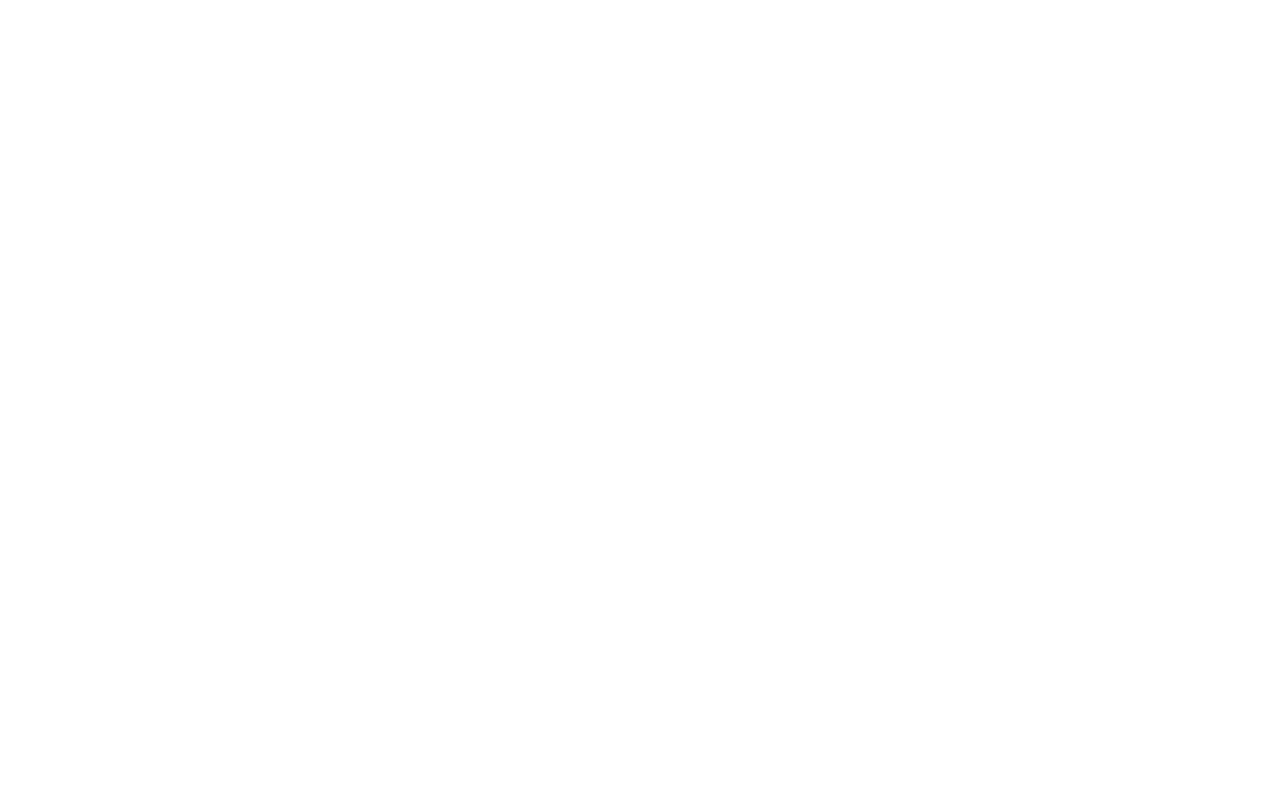
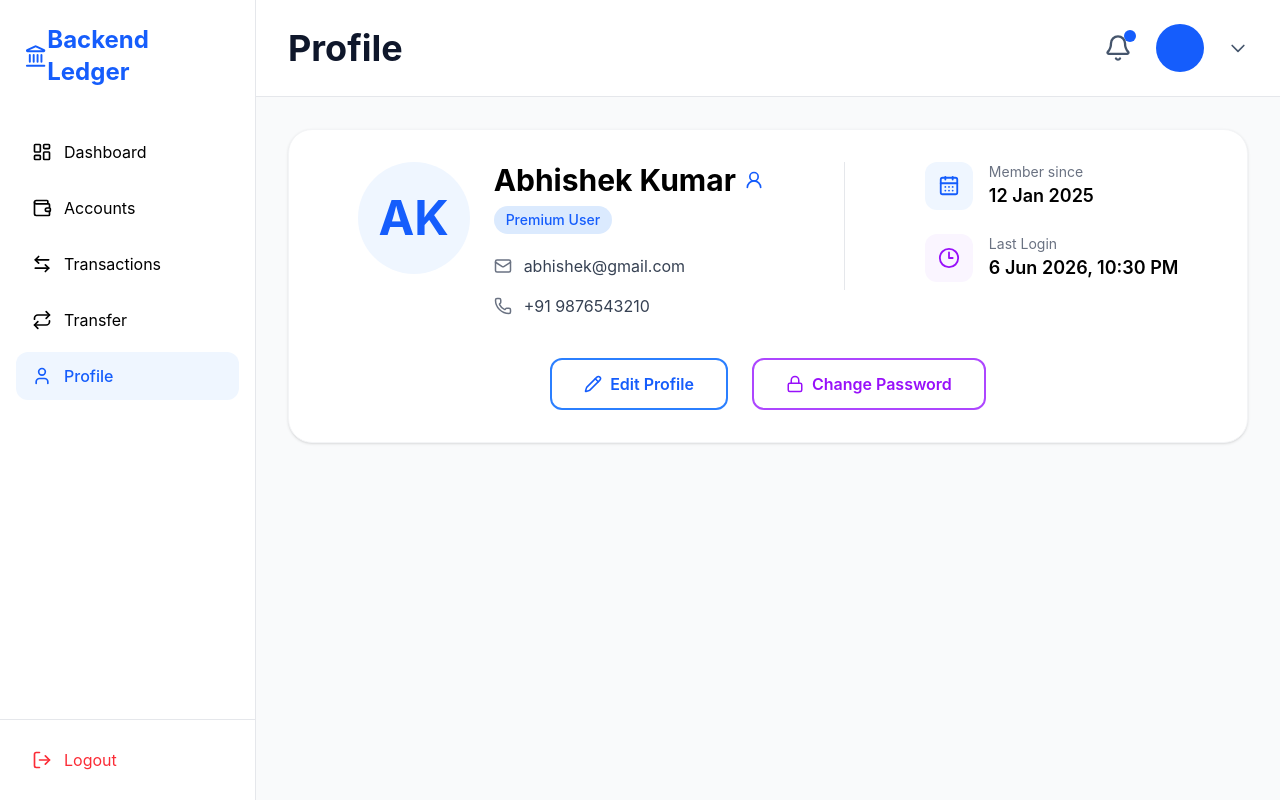
Before and after one commit to abhishek9874-ctrl/Ledger-frontend, a React (Vite) app: page /profile in a window 1280 px wide. Before the commit this address had no page. Built offline with nearby package versions, Linux system fonts and the light colour scheme.

Commit message:
Add profile page UI

```diff
--- a/src/App.jsx
+++ b/src/App.jsx
@@ -12,6 +12,7 @@
 import ViewDetails from './pages/ViewDetails'
 import Transactions from './pages/Transactions'
 import Transfer from './pages/Transfer'
+import Profile from './pages/Profile'
 
 
 
@@ -29,6 +30,7 @@
       <Route path='/viewdetails/:accountId' element={<ViewDetails/>}/>
       <Route path='/transactions'  element={<Transactions/>}/>
       <Route path='/transfer' element={<Transfer/>}/>
+      <Route path='/profile' element={<Profile/>}/>
     </Routes>
   )
 }
--- a/src/components/Header.jsx
+++ b/src/components/Header.jsx
@@ -21,6 +21,8 @@
     ?"Account Details"
     : location.pathname ==="/transfer"
     ? "Tranfer Money"
+    : location.pathname==="/profile"
+    ?"Profile"
     : "Backend Ledger";
   return (
     <div className="bg-white border-b border-gray-200 px-4 md:px-8 py-4 md:py-6 flex items-center justify-between">
--- a/src/components/SideBar.jsx
+++ b/src/components/SideBar.jsx
@@ -124,15 +124,20 @@
               Transfer
             </NavLink>
 
-            <button className="w-full flex items-center gap-3 px-4 py-3 rounded-xl hover:bg-gray-100">
-              <FileText size={20} />
-              Reports
-            </button>
 
-            <button className="w-full flex items-center gap-3 px-4 py-3 rounded-xl hover:bg-gray-100">
+
+            <NavLink
+              to="/profile"
+              className={({ isActive }) =>
+                `w-full flex items-center gap-3 px-4 py-3 rounded-xl ${isActive
+                  ? "bg-blue-50 text-blue-600 font-medium"
+                  : "hover:bg-gray-100"
+                }`
+              }
+            >
               <User size={20} />
               Profile
-            </button>
+            </NavLink>
 
           </div>
         </div>
--- /dev/null
+++ b/src/pages/Profile.jsx
@@ -0,0 +1,176 @@
+import React from 'react'
+import SideBar from '../components/SideBar'
+import Header from '../components/Header'
+import { Mail, Phone, CalendarDays, Clock3, UserRound, Pencil, Lock } from "lucide-react";
+
+function Profile() {
+    return (
+        <div className='flex flex-col md:flex-row min-h-screen bg-gray-50'>
+            <SideBar />
+            <div className='flex-1 bg-gray-50'>
+                <Header />
+                <div className="max-w-5xl mx-auto mt-8 px-4 sm:px-6 lg:px-8">
+                <div className="bg-white  rounded-3xl shadow-sm border border-gray-100 p-8">
+
+                    <div className="flex flex-col lg:flex-row justify-center items-center lg:items-start gap-10 lg:gap-20">
+
+                        {/* Left Side */}
+                        <div className="flex flex-col sm:flex-row items-center sm:items-start gap-6 text-center sm:text-left">
+
+                            {/* Avatar */}
+                            <div className="relative">
+
+                                <div className="w-24 h-24 sm:w-28 sm:h-28 rounded-full bg-blue-50 flex items-center justify-center">
+
+                                    <span className="text-4xl sm:text-5xl font-bold text-blue-600">
+                                        AK
+                                    </span>
+
+                                </div>
+
+                            </div>
+
+                            {/* User Info */}
+                            <div>
+
+                                <div className="flex items-center gap-2">
+
+                                    <h2 className="text-2xl sm:text-3xl font-bold">
+                                        Abhishek Kumar
+                                    </h2>
+
+                                    <UserRound
+                                        className="text-blue-600"
+                                        size={20}
+                                    />
+
+                                </div>
+
+                                <span className="inline-block mt-2 px-3 py-1 rounded-full bg-blue-100 text-blue-600 text-sm font-medium">
+                                    Premium User
+                                </span>
+
+                                <div className="mt-5 space-y-4">
+
+                                    <div className="flex items-center gap-3">
+
+                                        <Mail
+                                            size={18}
+                                            className="text-gray-500"
+                                        />
+
+                                        <span className="text-gray-700">
+                                            abhishek@gmail.com
+                                        </span>
+
+                                    </div>
+
+                                    <div className="flex items-center gap-3">
+
+                                        <Phone
+                                            size={18}
+                                            className="text-gray-500"
+                                        />
+
+                                        <span className="text-gray-700">
+                                            +91 9876543210
+                                        </span>
+
+                                    </div>
+
+                                </div>
+
+                            </div>
+
+                        </div>
+
+                        {/* Divider */}
+                        <div className="hidden lg:block h-32 w-px bg-gray-200"></div>
+
+                        {/* Right Side */}
+                        <div className="space-y-6 w-full lg:w-auto">
+
+                            <div className="flex items-center gap-4 justify-center lg:justify-start">
+
+                                <div className="w-12 h-12 rounded-xl bg-blue-50 flex items-center justify-center">
+
+                                    <CalendarDays
+                                        className="text-blue-600"
+                                        size={22}
+                                    />
+
+                                </div>
+
+                                <div>
+
+                                    <p className="text-gray-500 text-sm">
+                                        Member since
+                                    </p>
+
+                                    <h4 className="font-semibold text-lg">
+                                        12 Jan 2025
+                                    </h4>
+
+                                </div>
+
+                            </div>
+
+                            <div className="flex items-center gap-4 justify-center lg:justify-start">
+
+                                <div className="w-12 h-12 rounded-xl bg-purple-50 flex items-center justify-center">
+
+                                    <Clock3
+                                        className="text-purple-600"
+                                        size={22}
+                                    />
+
+                                </div>
+
+                                <div>
+
+                                    <p className="text-gray-500 text-sm">
+                                        Last Login
+                                    </p>
+
+                                    <h4 className="font-semibold text-lg">
+                                        6 Jun 2026, 10:30 PM
+                                    </h4>
+
+                                </div>
+
+                            </div>
+
+                        </div>
+
+                    </div>
+
+                    {/* Buttons */}
+
+                    <div className="flex flex-col sm:flex-row justify-center gap-4 sm:gap-6 mt-10">
+
+                        <button className="w-full sm:w-auto px-8 py-3 border-2 border-blue-500 rounded-xl text-blue-600 font-semibold flex items-center gap-2 hover:bg-blue-50 transition">
+
+                            <Pencil size={18} />
+
+                            Edit Profile
+
+                        </button>
+
+                        <button className="w-full sm:w-auto px-8 py-3 border-2 border-purple-500 rounded-xl text-purple-600 font-semibold flex items-center gap-2 hover:bg-purple-50 transition">
+
+                            <Lock size={18} />
+
+                            Change Password
+
+                        </button>
+
+                    </div>
+
+                </div>
+              </div>
+            </div>
+        </div>
+    )
+}
+
+export default Profile
```
